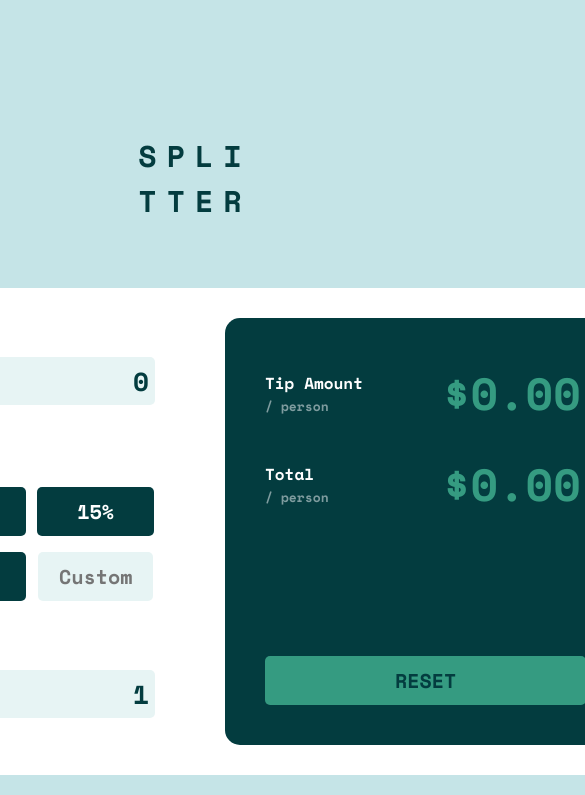
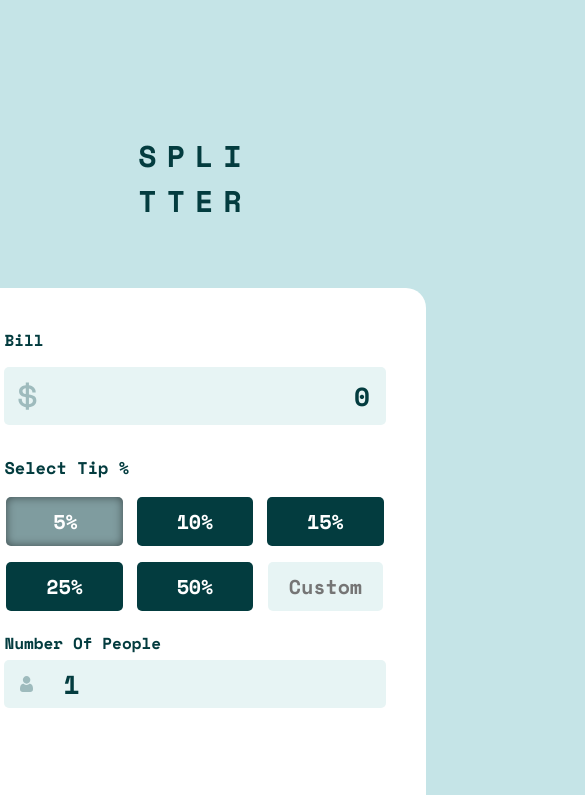
Before and after one commit to migsilva89/Tip-calculator-App, a plain HTML site: page index.html in a window 390 px wide. Shown: the top 795 px of the page, 585 px wide, since content can reach past the window. Drawn offline with nearby package versions, Linux system fonts and the light colour scheme.

Commit message:
trying to make it responsive

```diff
--- a/app.js
+++ b/app.js
@@ -19,7 +19,6 @@ function calcula() {
     let tipValue = document.getElementById("selected-tip").value
     let numerOfPeople = document.getElementById("peoplenumber").value
 
-
     if (customValue > 0){
         tipValue = customValue
     }
--- a/style.css
+++ b/style.css
@@ -18,10 +18,6 @@ html {
 .main-container {
     display: flex;
     justify-content: center;
-}
-
-.main-width {
-    width: 920px;
 }
 
 .header {
@@ -71,6 +67,9 @@ html {
 
 .bill-container {
     margin-bottom:0px;
+    width: auto;
+    display:grid;
+    grid-template-rows: auto auto;
 }
 
 input[name=bill-field]{
@@ -90,10 +89,6 @@ input::-webkit-inner-spin-button {
 
 input:focus, textarea:focus, select:focus{
     outline: none;
-}
-
-.bill-field {
-    width:95%;
 }
 
 .dolar-img {
@@ -123,6 +118,7 @@ input:focus, textarea:focus, select:focus{
 
 .btns {
     text-align: center;
+    width: 100%;
 }
 
 .btn5 {
@@ -161,10 +157,10 @@ input[name=custom]{
     border-radius:5px;
 }
 
-.number-people-container {
-    margin-top:30px;
+.flex {
+    display: flex;
+    max-width: 920px;
 }
-
 .hide {
     display: none;
 }
@@ -204,7 +200,6 @@ input[name=custom]{
 }
 
 .reset-content:hover{
-    /* background-color: var(--darkCyan2); */
     box-shadow: inset 0px 0px 10px rgba(0,0,0,0.5);
     background-color:var(--graysihCyan);
 }
@@ -234,3 +229,24 @@ p{
     background-color:var(--darkCyan2);
     color:white;
 }
+
+
+@media only screen and (max-width: 960px) {
+    .board-container {
+        max-width: 920px;
+        display: grid;
+        grid-template-columns: auto ;
+        margin-top:80px;
+        justify-content: center;
+        background-color:white;
+        border-radius:20px;
+        width: 100%;
+    }
+
+    /* .btns-container{
+        display:grid;
+        grid-template-columns: auto auto ;
+        grid-template-rows: auto auto auto;
+        padding-top:12px;
+    } */
+  }
```
Also changed, not shown: index.html (+0 -1 lines).
